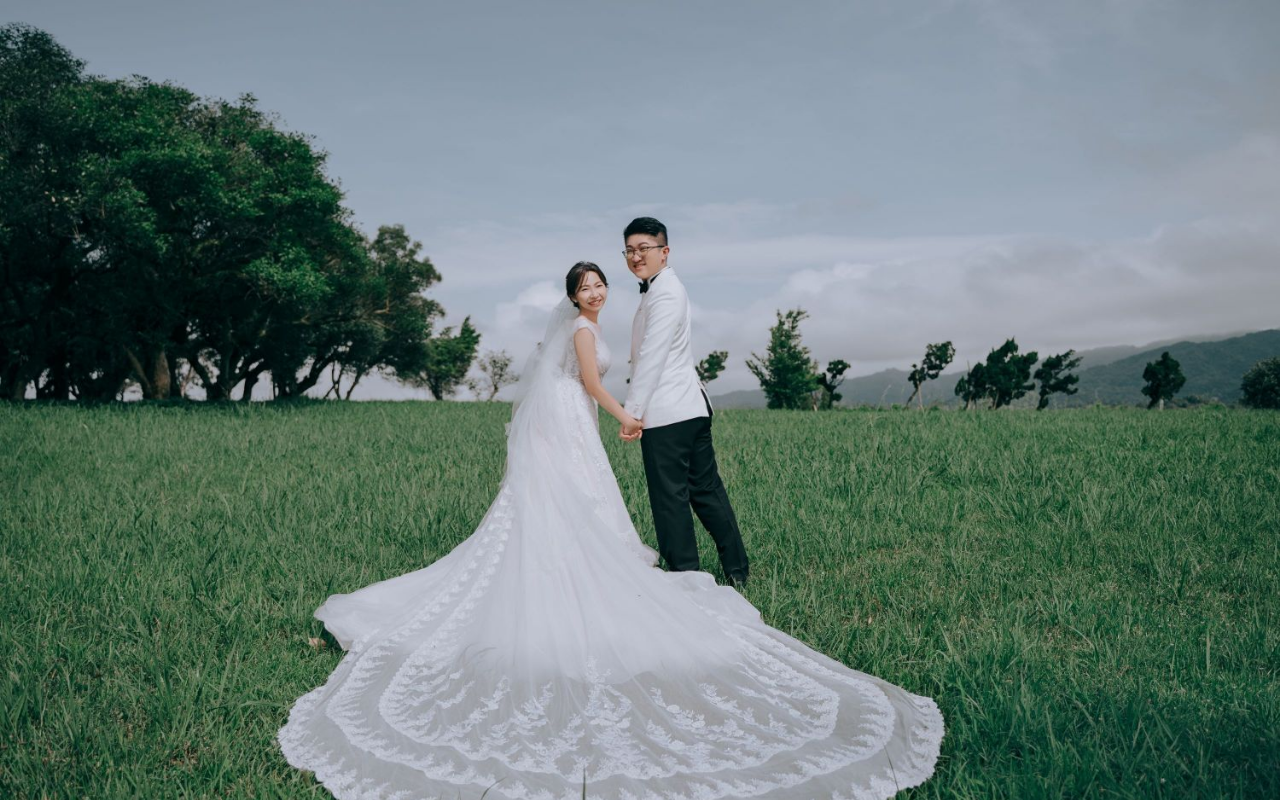
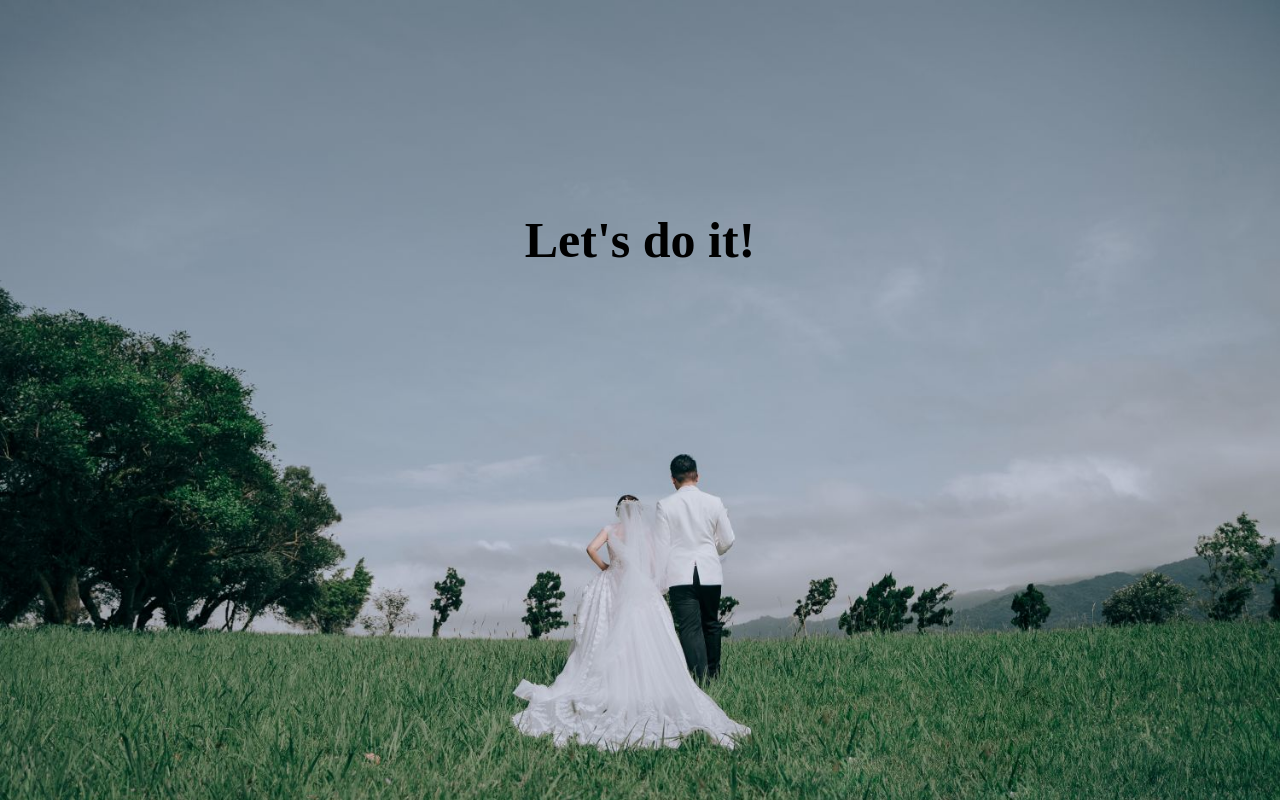
Before and after one commit to kjbon/our-story, a React (Create React App) app: page / in a window 1280 px wide. Shown: the top 800 px of the page. Built offline with nearby package versions, Linux system fonts and the light colour scheme.

Commit message:
Update cover page

```diff
--- a/src/App.css
+++ b/src/App.css
@@ -79,3 +79,34 @@
   font-weight: 800;
   font-family: 'Trebuchet MS', sans-serif;
 }
+
+.Container .image{
+  width: 100%;
+  height: auto;
+}
+
+.landingcontainer{
+  margin-top: 50%;
+  margin-bottom: 50%;
+  width: 100%;
+  height: auto;
+}
+
+#section01
+  {
+    background: url(./images/9.jpg) center top / cover no-repeat;
+    height: 100vh;
+  }
+
+.openingTxt{
+  position: absolute;
+  position: absolute;
+  top: 30%;
+  left: 50%;
+  transform: translate(-50%, -50%);
+  font-size: 50px;
+  width: 100%;
+  text-align: center;
+  font-family: Snell Roundhand, cursive;
+  font-weight: 900;
+}
--- a/src/App.js
+++ b/src/App.js
@@ -45,10 +45,12 @@ function App() {
   const lineColor = '#804f42'
   return (
     <div className="Container">
-      <img
-        className="landing"
-        src={wedding}
-      />
+    <div>
+      <div id="section01" class="demo">
+        <div className="openingTxt">Let's do it!</div>
+      </div>
+    </div>
+
       <VerticalTimeline animate={true} lineColor={lineColor}>
         <VerticalTimelineElement
           className="vertical-timeline-element--work"
```
